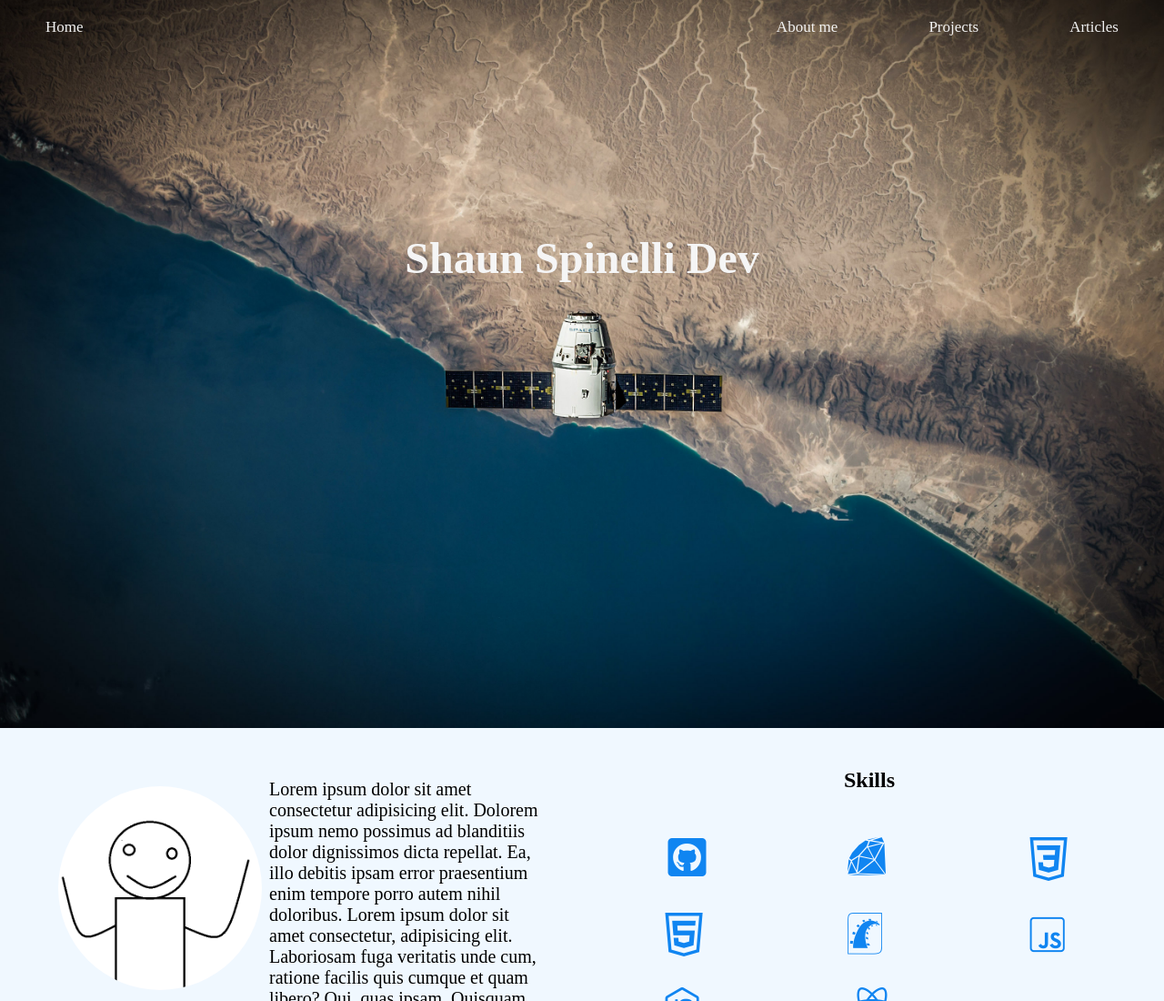
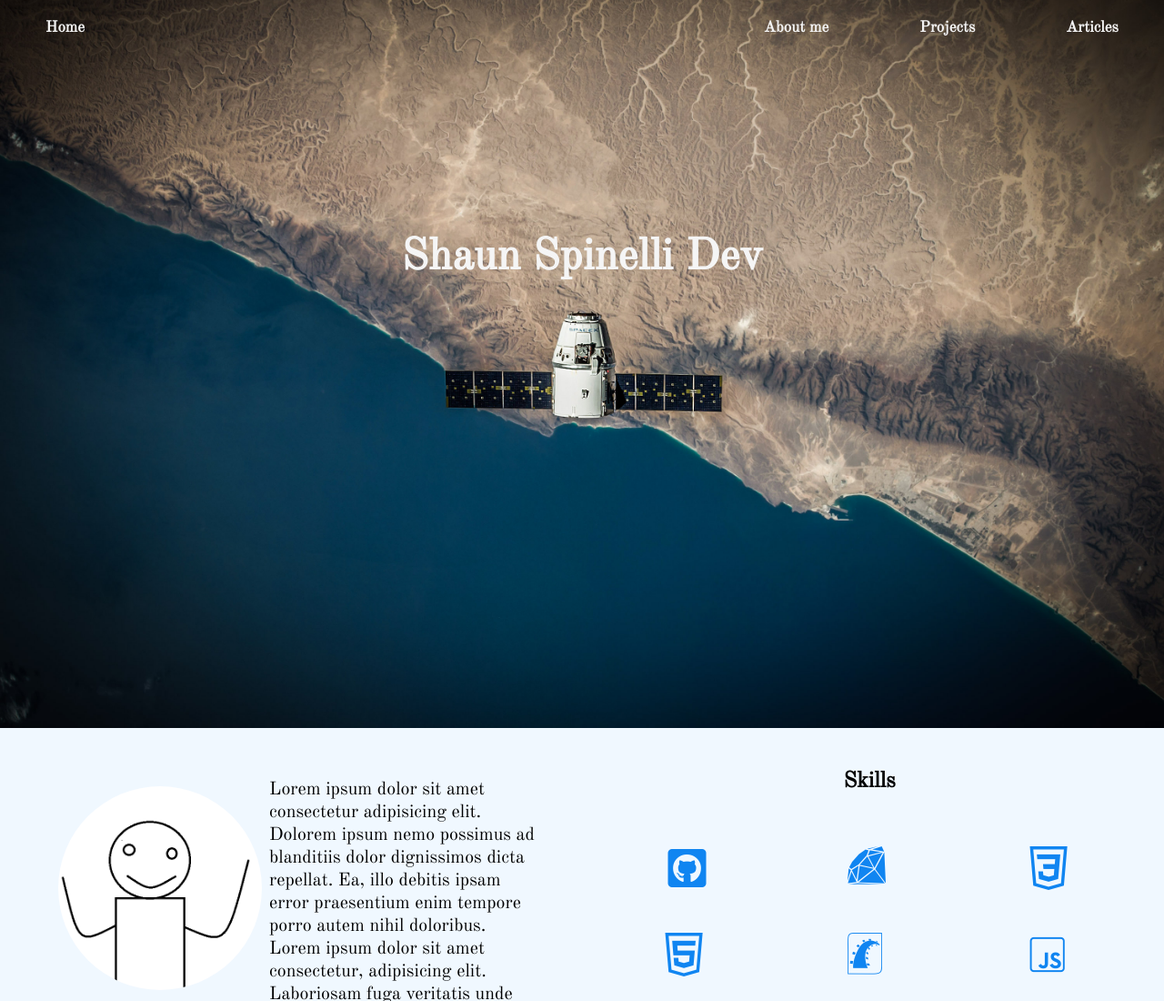
Before and after one commit to ShaunSpinelli/personal-website, a plain HTML site: page index.html in a window 1280 px wide. Shown: the top 1100 px of the page at 91% size. Drawn offline with nearby package versions, Linux system fonts and the light colour scheme.

Commit message:
changed font

```diff
--- a/index.html
+++ b/index.html
@@ -7,7 +7,8 @@
     <link rel="stylesheet" href="style.css">
     <link rel="stylesheet" href="styles\icons\font-mfizz.css">
     <link href="https://use.fontawesome.com/releases/v5.0.8/css/all.css" rel="stylesheet">
-    <link rel="favicon" href="images\favicon.ico" type="image/x-icon">
+    <link rel="logo" href="images\favicon.ico" type="image/x-icon">
+    <link href="https://fonts.googleapis.com/css?family=Old+Standard+TT" rel="stylesheet">
 
     <title>Shaun Spinelli Dev</title>
 </head>
--- a/projects-style.css
+++ b/projects-style.css
@@ -4,6 +4,7 @@ body{
     margin: 0;
     display: gird;
     grid-template-columns: 100%;
+    font-family: 'Old Standard TT', serif;
 
 
 
@@ -11,14 +12,14 @@ body{
 
 nav a{
     float: right;
-    color: pink;
+    color: #1085f1;
     text-align: center;
     padding: 20px 50px;
     text-decoration: none;
     font-size: 17px;
     transition: all 0.4s;
     border-radius: 0.5em;
-
+    font-weight: bold;
 }
 
 nav a:hover{
--- a/style.css
+++ b/style.css
@@ -4,6 +4,7 @@ body{
     margin: 0;
     display: gird;
     grid-template-columns: 100%;
+    font-family: 'Old Standard TT', serif;
 }
 
 nav a{
@@ -15,6 +16,7 @@ nav a{
     font-size: 17px;
     transition: all 0.4s;
     border-radius: 0.5em;
+    font-weight: bold;
 }
 
 nav a:hover{
@@ -118,13 +120,14 @@ header{
 
 .icon:hover .icon-info {
     visibility: visible;
+
 }
 
 i{
     font-size: 3em;
     text-align: center;
     color:rgb(16, 133, 241);
-    transition: all 0.4s;
+    transition: all 0.2s;
 
 }
 
@@ -228,7 +231,7 @@ footer i{
     text-align: center;
     color:#1085f1;
     padding: 0.25em;
-    transition: all 0.4s;
+    transition: all 0.2s;
 }
 
 #social-links{
```
Also changed, not shown: projects.html (+2 -1 lines).
